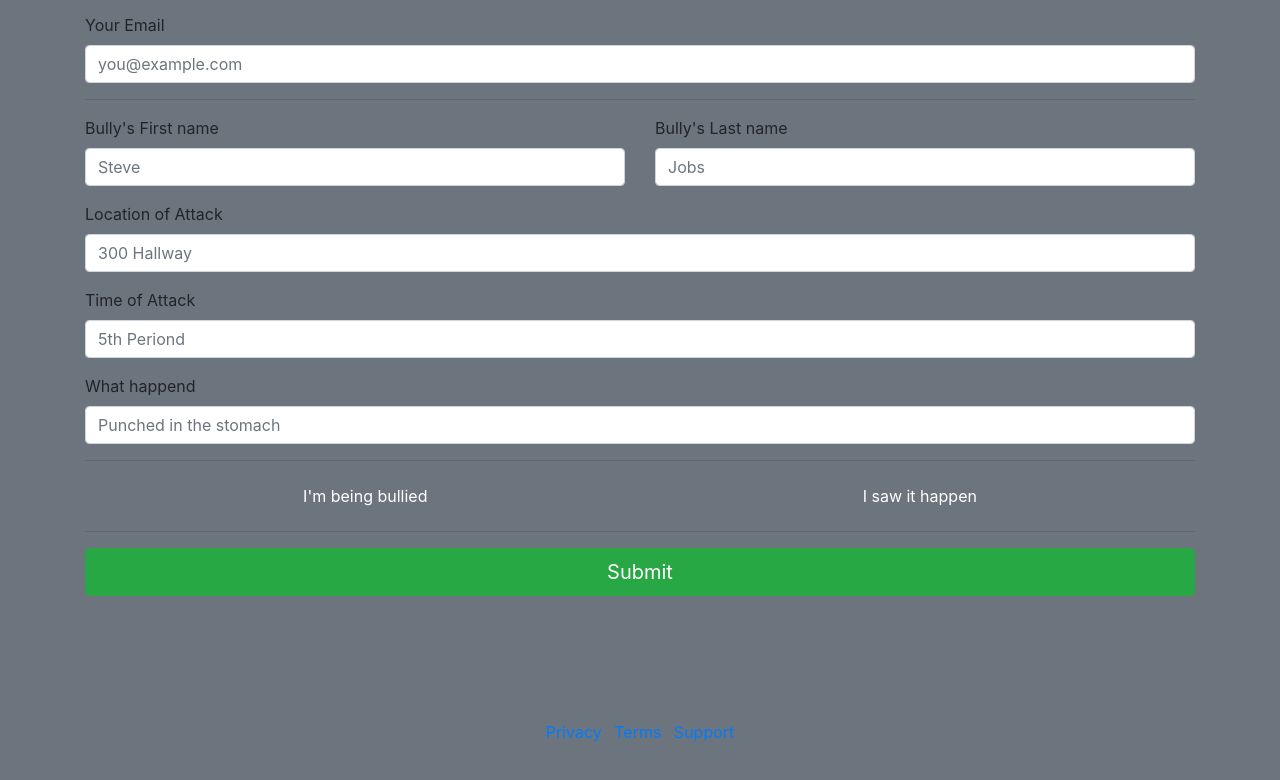
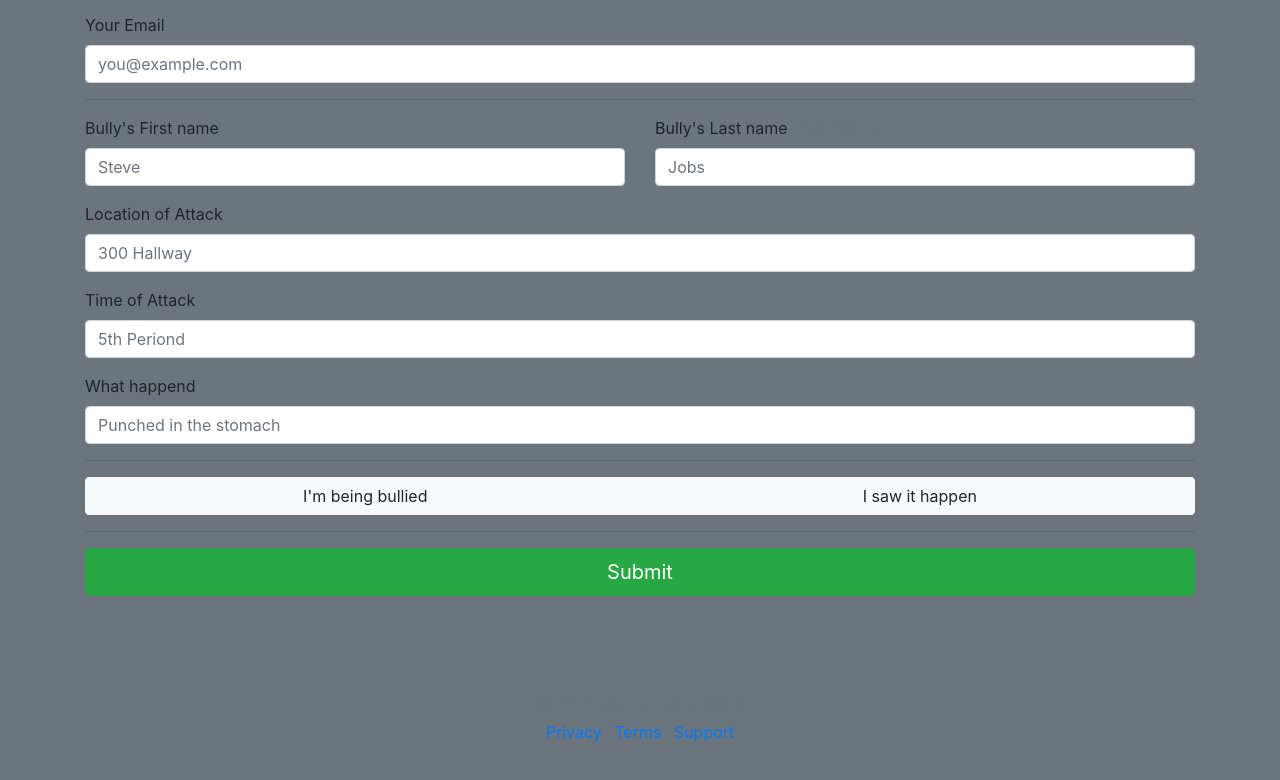
Before and after one commit to iHildy/Beating-Up-Bullying, a plain HTML site: page report.html in a window 1280 px wide. Shown: the part 461-1241 px from the top of the page. Drawn offline with nearby package versions, Linux system fonts and the light colour scheme.

Commit message:
Fixed Radio Colors

```diff
--- a/report.html
+++ b/report.html
@@ -176,10 +176,10 @@
 
                             <div class="mb-3">
                                 <div class="btn-group btn-group-toggle btn-block" data-toggle="buttons">
-                                    <label class="btn btn-secondary">
+                                    <label class="btn btn-light">
                                         <input type="radio" name="options" id="option2" autocomplete="off"> I'm being bullied
                                     </label>
-                                    <label class="btn btn-secondary">
+                                    <label class="btn btn-light">
                                         <input type="radio" name="options" id="option3" autocomplete="off"> I saw it happen
                                     </label>
                                 </div>
```
